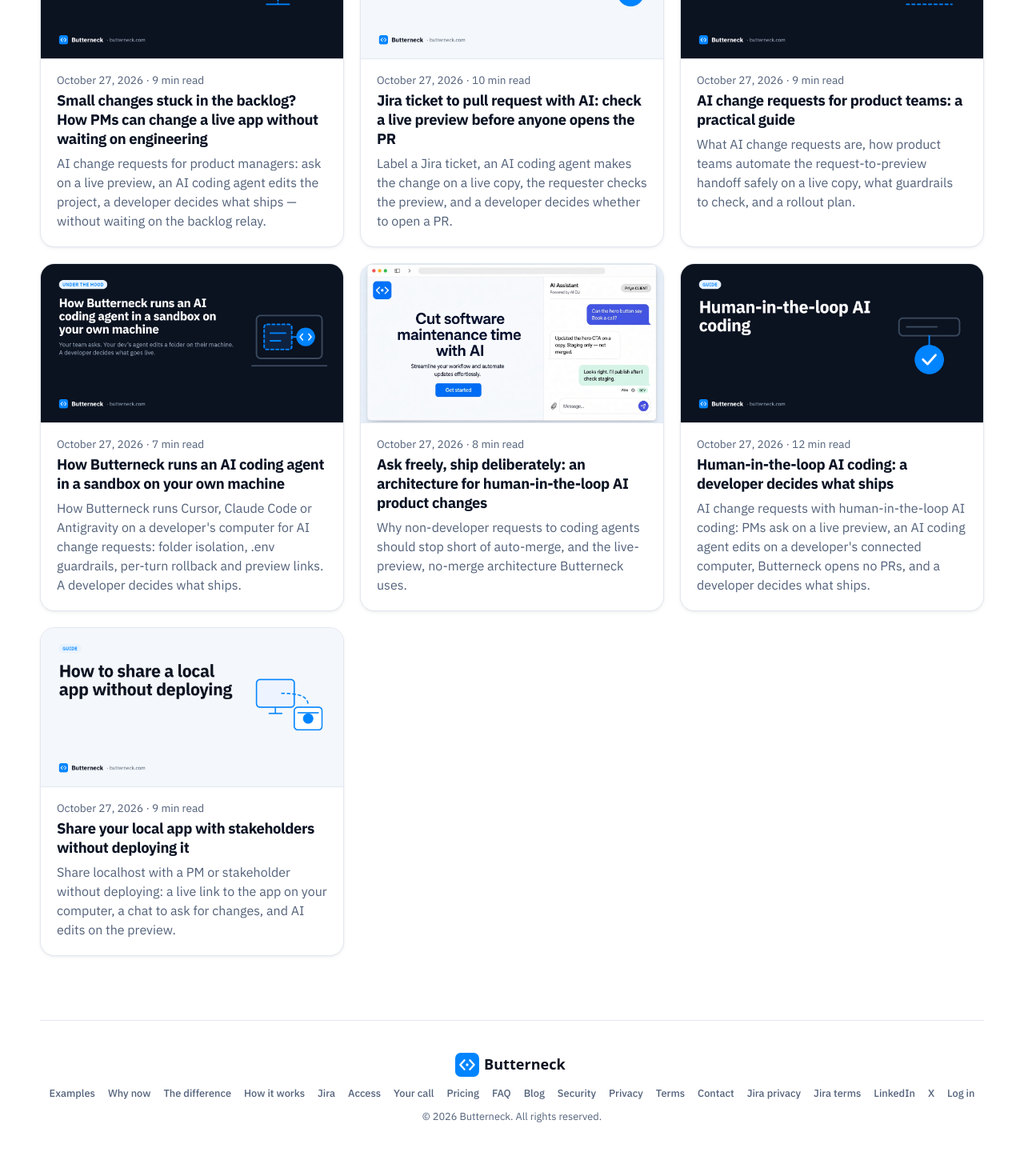
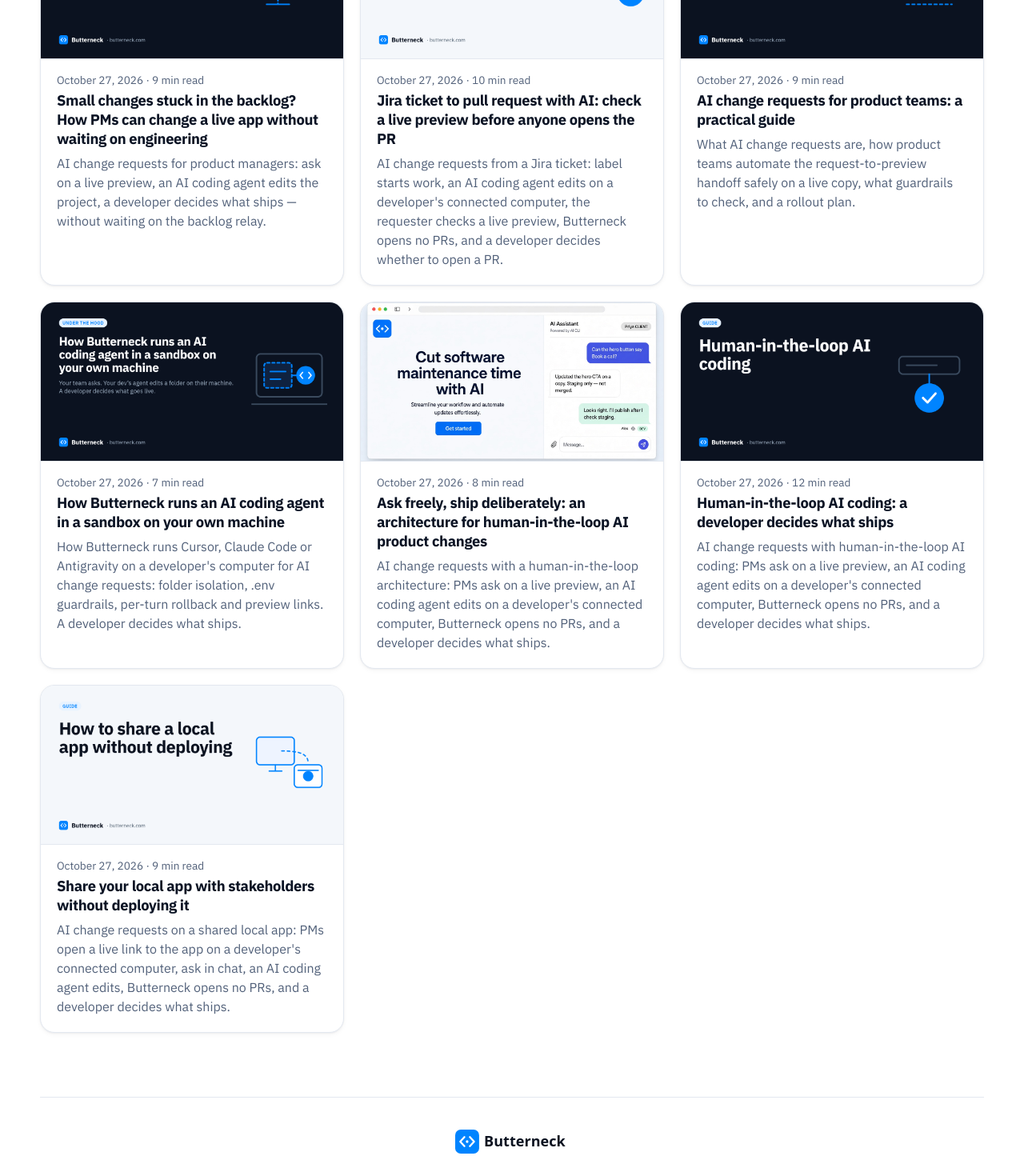
Before and after one commit to Lanatus-Systems/maintainer-pro-marketing, a Next.js app: page /blog in a window 1280 px wide. Shown: the part 3369-4824 px from the top of the page at 80% size. Built offline with nearby package versions, Linux system fonts and the light colour scheme; no server answers.

Commit message:
copy(K-143): AI change requests seoTitle/meta on share-local, jira, HITL architecture
seoTitle + description only on three posts. Lead with AI change requests;
product-true (connected computer; Butterneck opens no PRs). No H1/body/updated changes.

```diff
--- a/src/content/posts/human-in-the-loop-architecture-for-ai-product-changes.ts
+++ b/src/content/posts/human-in-the-loop-architecture-for-ai-product-changes.ts
@@ -3,9 +3,9 @@ import type { BlogPost } from "@/content/blog";
 export const post: BlogPost = {
   slug: "human-in-the-loop-architecture-for-ai-product-changes",
   title: "Ask freely, ship deliberately: an architecture for human-in-the-loop AI product changes",
-  seoTitle: "Human-in-the-loop architecture for AI product changes",
+  seoTitle: "AI change requests: human-in-the-loop architecture for AI product changes",
   description:
-    "Why non-developer requests to coding agents should stop short of auto-merge, and the live-preview, no-merge architecture Butterneck uses.",
+    "AI change requests with a human-in-the-loop architecture: PMs ask on a live preview, an AI coding agent edits on a developer's connected computer, Butterneck opens no PRs, and a developer decides what ships.",
   date: "2026-10-27",
   updated: "2026-11-05",
   author: "The Butterneck team",
--- a/src/content/posts/jira-ticket-to-pr-with-ai.ts
+++ b/src/content/posts/jira-ticket-to-pr-with-ai.ts
@@ -3,9 +3,9 @@ import type { BlogPost } from "@/content/blog";
 export const post: BlogPost = {
   slug: "jira-ticket-to-pr-with-ai",
   title: "Jira ticket to pull request with AI: check a live preview before anyone opens the PR",
-  seoTitle: "Jira ticket to pull request with AI, via a live preview",
+  seoTitle: "AI change requests: Jira ticket to pull request with AI",
   description:
-    "Label a Jira ticket, an AI coding agent makes the change on a live copy, the requester checks the preview, and a developer decides whether to open a PR.",
+    "AI change requests from a Jira ticket: label starts work, an AI coding agent edits on a developer's connected computer, the requester checks a live preview, Butterneck opens no PRs, and a developer decides whether to open a PR.",
   date: "2026-10-27",
   updated: "2026-11-05",
   author: "The Butterneck team",
--- a/src/content/posts/share-local-app-without-deploying.ts
+++ b/src/content/posts/share-local-app-without-deploying.ts
@@ -3,9 +3,9 @@ import type { BlogPost } from "@/content/blog";
 export const post: BlogPost = {
   slug: "share-local-app-without-deploying",
   title: "Share your local app with stakeholders without deploying it",
-  seoTitle: "Share localhost with stakeholders without deploying",
+  seoTitle: "AI change requests: share local app without deploying",
   description:
-    "Share localhost with a PM or stakeholder without deploying: a live link to the app on your computer, a chat to ask for changes, and AI edits on the preview.",
+    "AI change requests on a shared local app: PMs open a live link to the app on a developer's connected computer, ask in chat, an AI coding agent edits, Butterneck opens no PRs, and a developer decides what ships.",
   date: "2026-10-27",
   updated: "2026-11-02",
   author: "The Butterneck team",
```
